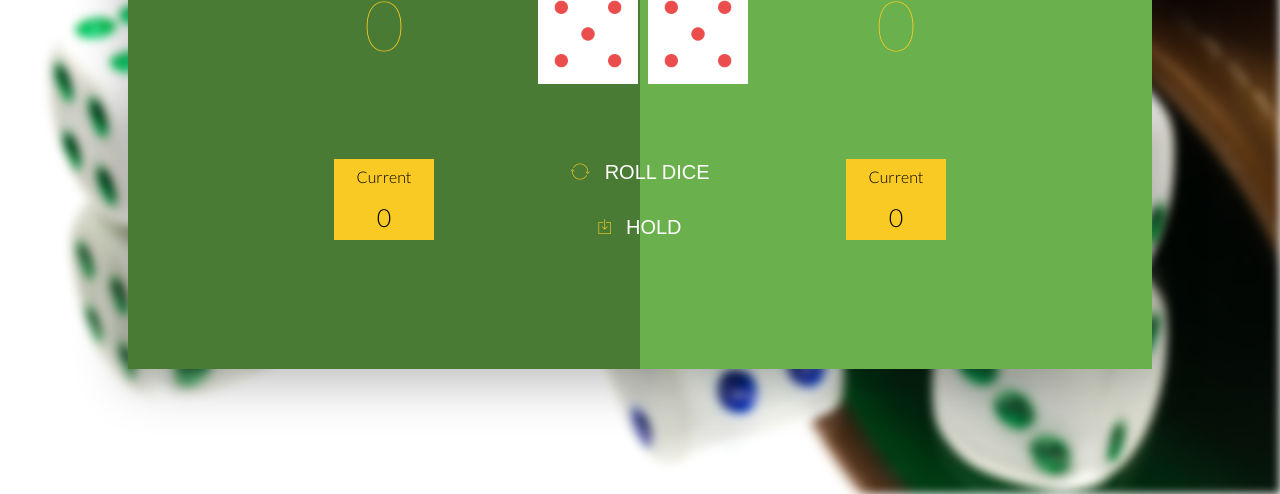
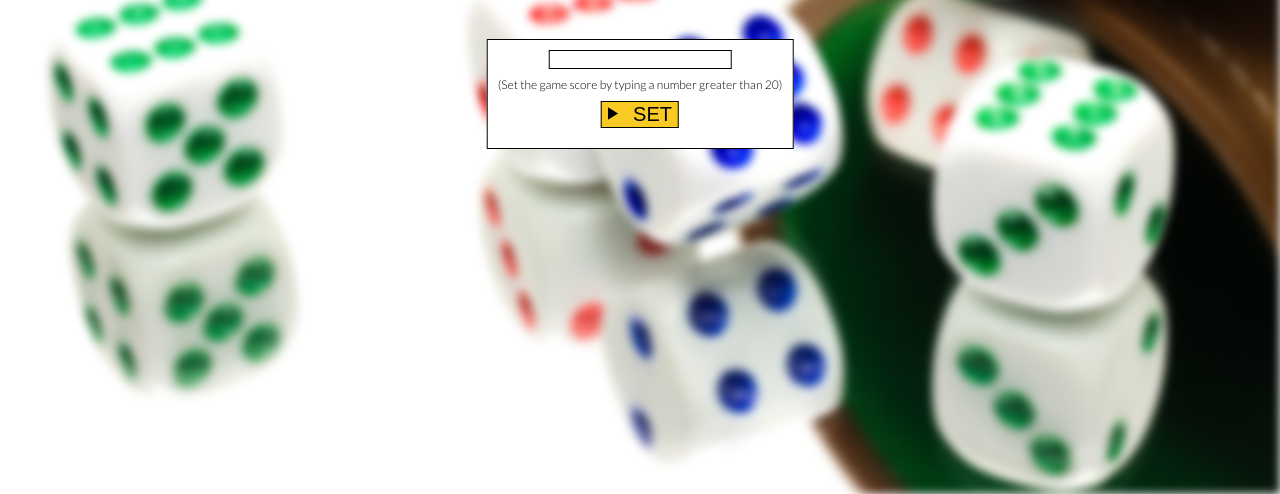
Before and after one commit to MikeGoluch/web-project-1, a website: page index.html in a window 1280 px wide. Shown: the part 306-800 px from the top of the page. Drawn offline with nearby package versions, Linux system fonts and the light colour scheme.

Commit message:
add input box for score set

```diff
--- a/index.html
+++ b/index.html
@@ -12,6 +12,12 @@
     </head>
 
     <body>
+        <div class="input">
+            <input type="number" id="scoreInput">
+            <p>(Set the game score by typing a number greater than 20)</p>
+            <button id="setScoreBtn"><i class="ion-ios-play"></i>Set</button>
+            <p class="textInfo"></p>
+        </div>
         <div class="bg-image"></div>
         <div class="wrapper clearfix">
             <div class="player-0-panel active">
--- a/js/script.js
+++ b/js/script.js
@@ -2,14 +2,32 @@ let playersRoundScore;
 let activePlayer;
 let mainScores;
 let isGameEnd;
+let setScore;
+let test;
 
+document.querySelector('.wrapper').style.display = 'none';
+document.querySelector('#setScoreBtn').addEventListener('click', setGameScore);
 
+function setGameScore() {
+    let text;
+    document.querySelector('.wrapper').style.display = 'none';
+    setScore = document.getElementById('scoreInput').value;
+    if (setScore < 20) {
+        text = 'You haven\'t typed number greater than 20. Try again';
+    } else {
+        document.querySelector('.input').style.display = 'none';
+        document.querySelector('.wrapper').style.display = '';
+        gameInit();
+    }
+    document.querySelector('.textInfo').innerHTML = text;
+}
 
 function gameInit() {
     mainScores = [0, 0];
     playersRoundScore = 0;
     activePlayer = 0;
     isGameEnd = true;
+    document.querySelector('.input').style.display = 'none';
     document.getElementById('score-0').textContent = '0';
     document.getElementById('current-0').textContent = '0';
     document.getElementById('score-1').textContent = '0';
@@ -22,8 +40,6 @@ function gameInit() {
     document.querySelector('.player-1-panel').classList.remove('active');
     document.querySelector('.player-0-panel').classList.add('active');
 }
-
-gameInit();
 
 document.querySelector('.btn-roll').addEventListener('click', function() {
     if (isGameEnd) {
@@ -55,7 +71,7 @@ document.querySelector('.btn-hold').addEventListener('click', function() {
     if (isGameEnd) {
         mainScores[activePlayer] += playersRoundScore;
         document.getElementById('score-' + activePlayer).textContent = mainScores[activePlayer];
-        if (mainScores[activePlayer] >= 20) {
+        if (mainScores[activePlayer] >= setScore) {
             document.getElementById('name-' + activePlayer).textContent = 'Winner!';
             document.querySelector('.dice-1').style.display = 'none';
             document.querySelector('.dice-2').style.display = 'none';
@@ -75,4 +91,9 @@ document.querySelector('.btn-hold').addEventListener('click', function() {
     }
 });
 
-document.querySelector('.btn-new').addEventListener('click', gameInit);
+document.querySelector('.btn-new').addEventListener('click', function() {
+    document.getElementById('scoreInput').value = '';
+    document.querySelector('.textInfo').innerHTML = '';
+    document.querySelector('.wrapper').style.display = 'none';
+    document.querySelector('.input').style.display = '';
+});
--- a/sass/style.scss
+++ b/sass/style.scss
@@ -46,6 +46,36 @@ table {
     box-sizing: border-box;
 }
 
+.input {
+    position: fixed;
+    top: 50%;
+    left: 50%;
+    transform: translate(-50%, -50%);
+    z-index: 3;
+    background: #ffffff;
+    border: 1px solid #000000;
+    padding: 10px;
+    p {
+        margin: 10px auto;
+        font-size: 12px;
+    }
+    #scoreInput {
+        display: block;
+        margin: 0 auto;
+        border: 1px solid #000000;
+    }
+    #setScoreBtn {
+        margin: 0 auto;
+        display: block;
+        color: #000000;
+        border: 1px solid #000000;
+        background: #f9ca24;
+        i {
+            color: #000000;
+        }
+    }
+}
+
 button {
     background: none;
     border: none;
@@ -68,6 +98,8 @@ body {
     font-family: Lato;
     font-weight: 300;
 }
+
+
 
 .wrapper {
     position: absolute;
```
Also changed, not shown: styles/style.css, 1 other file.
